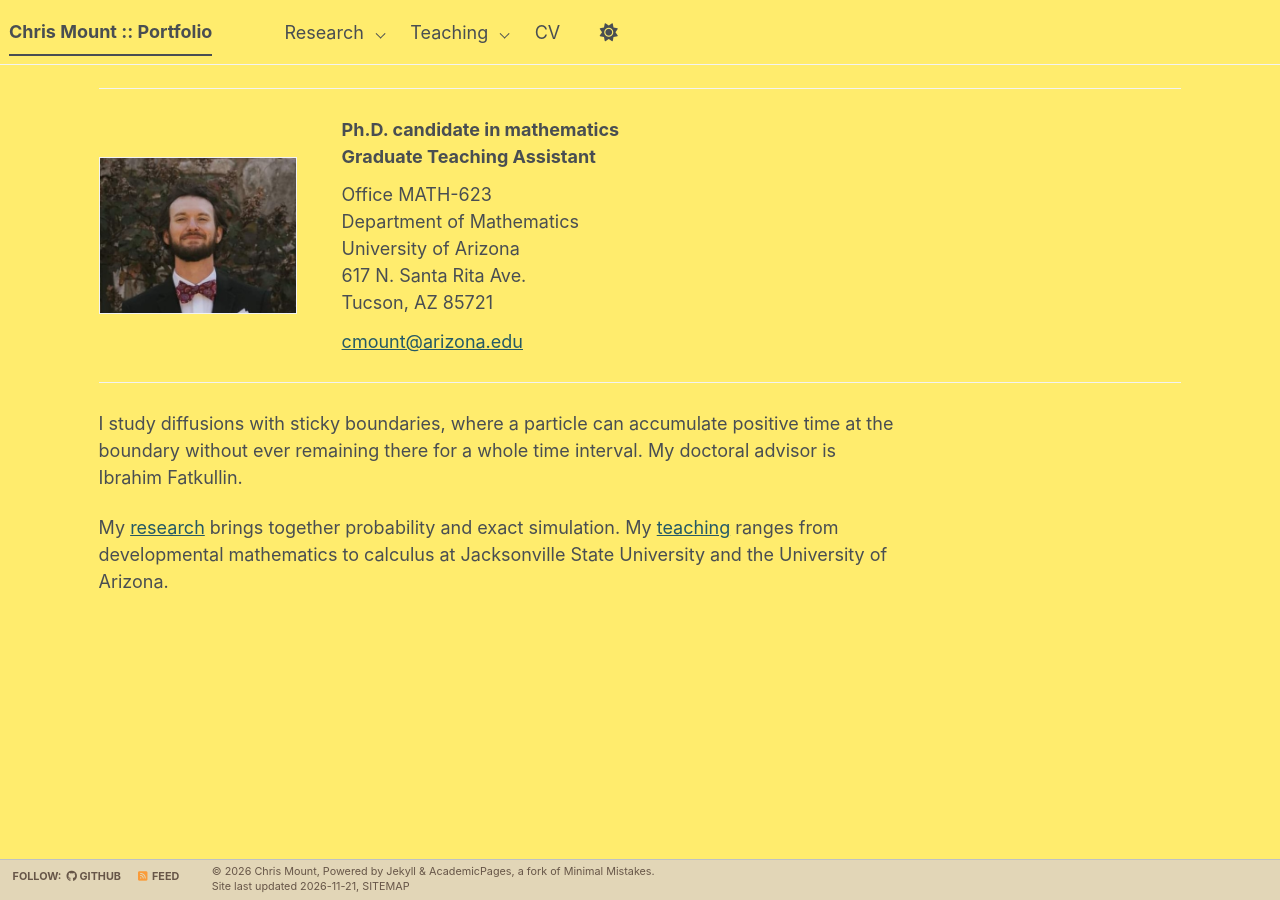
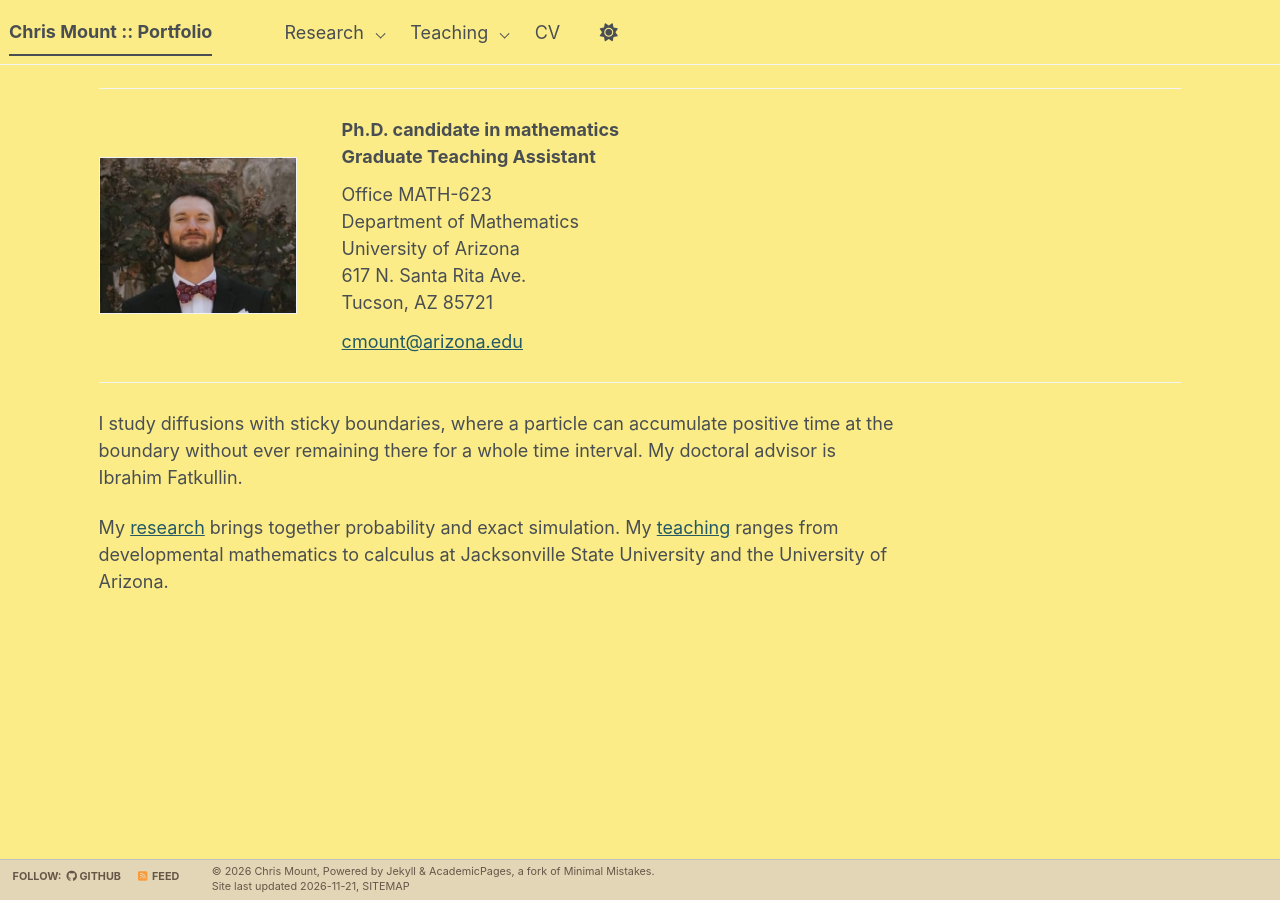
Before and after one commit to chris-mount-60/chris-mount-60.github.io, a Jekyll site: the page built from _pages/about.md, in a window 1280 px wide. Built offline with Jekyll 4.4.1, drawn with Linux system fonts in a browser that asks for light colours; a script bundle is joined from its source files by our own code; a style sheet for code colours, icons or effects is not loaded.

Commit message:
Change global background color for light theme

```diff
--- a/_sass/theme/_default_light.scss
+++ b/_sass/theme/_default_light.scss
@@ -29,7 +29,7 @@ $sidebar-screen-min-width   : 1024px;
 /* Default light theme for the site */
 :root {
     --global-base-color                 : #{$primary-color};
-    --global-bg-color                   : #FFEC6D;
+    --global-bg-color                   : #FCEC88;
     --global-footer-bg-color            : #e2d6b7;
     --global-border-color               : #{$lighter-gray};
     --global-dark-border-color          : #bdc1c4;
```
